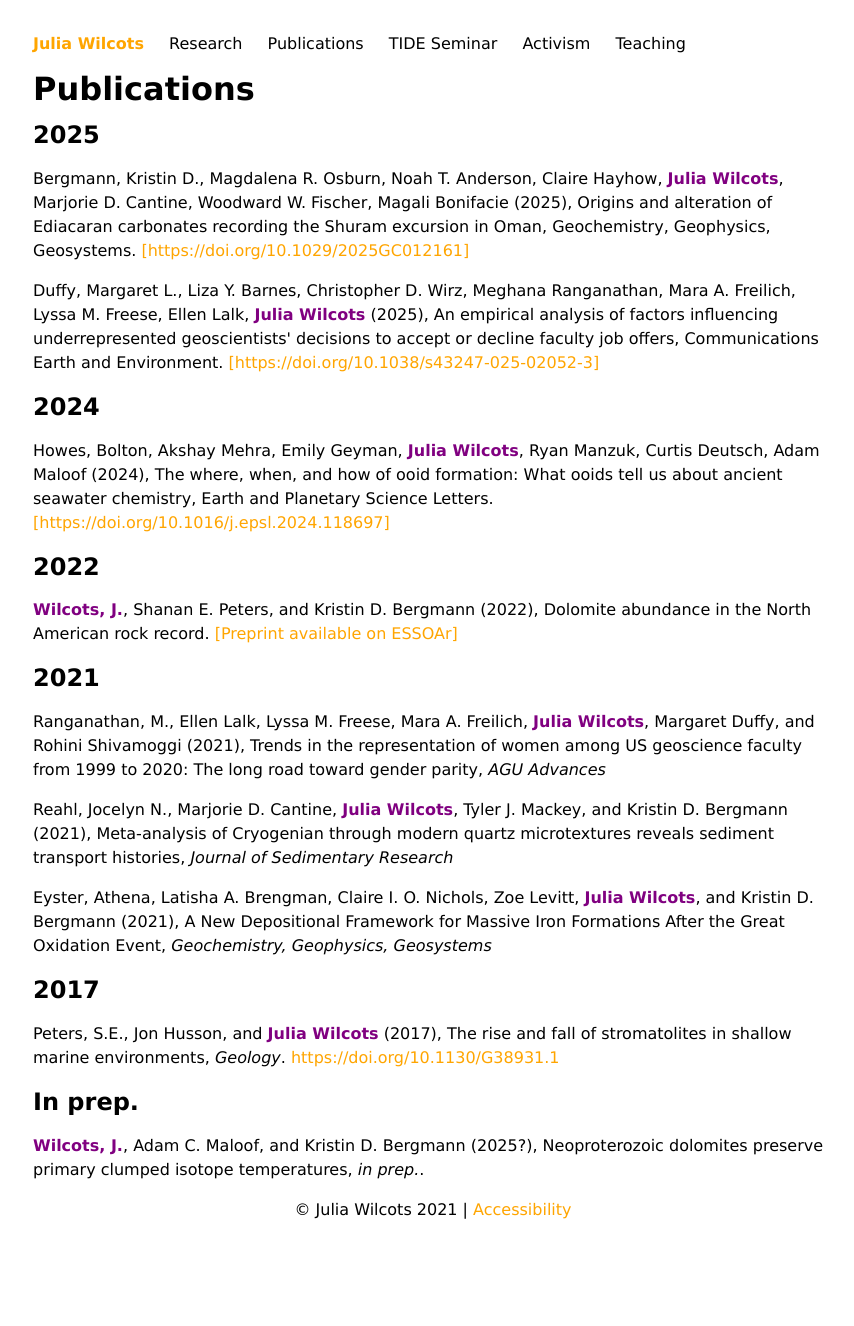
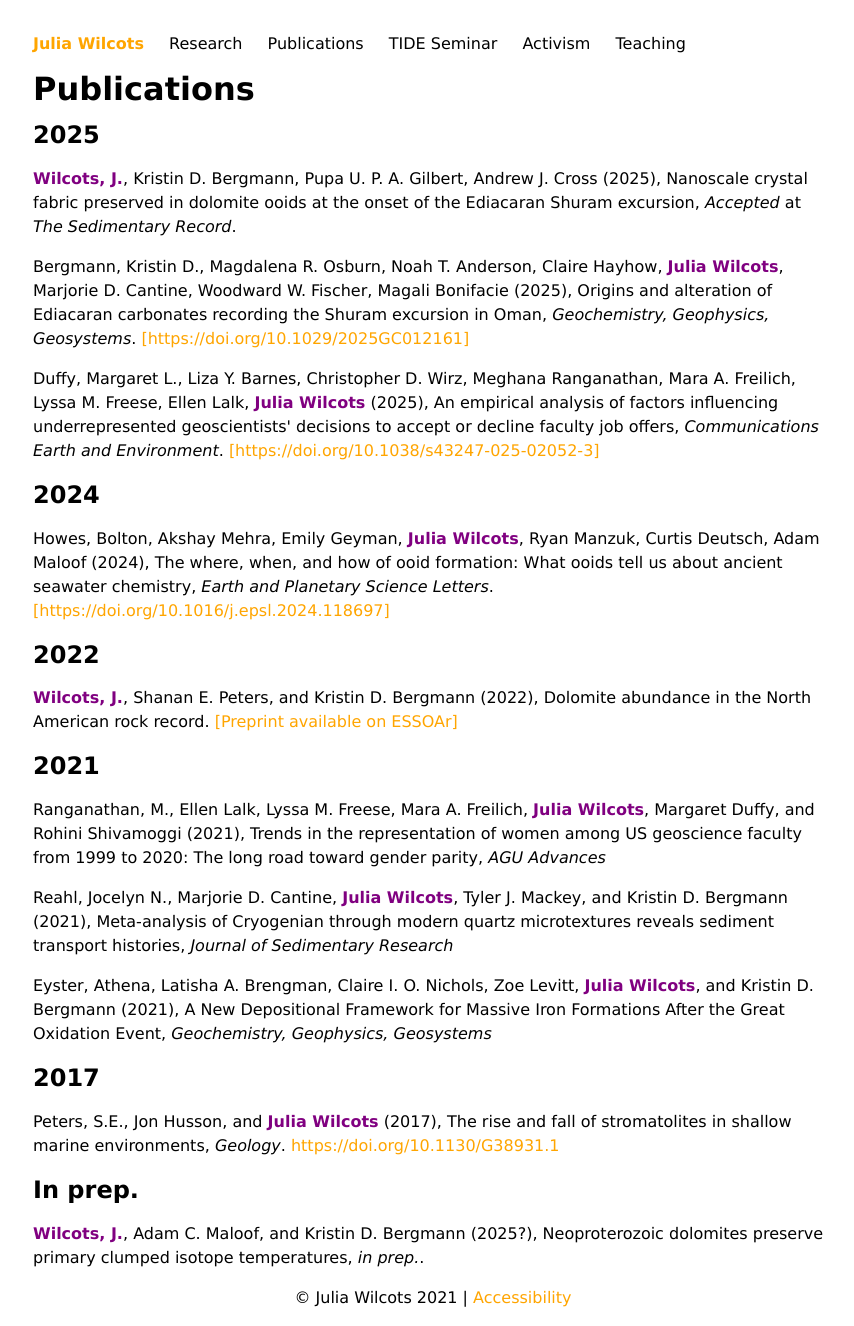
Before and after one commit to juliawilcots/juliawilcots.github.io, a Jekyll site: the page publications/index.html, which Jekyll copies as it is, in a window 1280 px wide. Shown: the whole page, without its empty margins (207-1061 px from the left). Built offline with Jekyll 4.4.1, drawn with Linux system fonts in a browser that asks for light colours; before the commit the page ends 1238 px from its top, so only the background shows below that.

```diff
--- a/publications/index.html
+++ b/publications/index.html
@@ -33,13 +33,16 @@
 <h1 id="publications">Publications</h1>
 
   <h2>2025</h2>
-    <p>Bergmann, Kristin D., Magdalena R. Osburn, Noah T. Anderson, Claire Hayhow, <strong style="color:purple;">Julia Wilcots</strong>, Marjorie D. Cantine, Woodward W. Fischer, Magali Bonifacie (2025), Origins and alteration of Ediacaran carbonates recording the Shuram excursion in Oman, Geochemistry, Geophysics, Geosystems. <a href="https://doi.org/10.1029/2025GC012161">[https://doi.org/10.1029/2025GC012161]</a> </p>
+   <p><strong style="color:purple;">Wilcots, J.</strong>, Kristin D. Bergmann, Pupa U. P. A. Gilbert, Andrew J. Cross (2025), Nanoscale crystal fabric preserved in dolomite ooids at the onset of the Ediacaran Shuram excursion, <em>Accepted</em> at <em>The Sedimentary Record</em>.</p>
 
-  <p>Duffy, Margaret L., Liza Y. Barnes, Christopher D. Wirz, Meghana Ranganathan, Mara A. Freilich, Lyssa M. Freese, Ellen Lalk, <strong style="color:purple;">Julia Wilcots</strong> (2025), An empirical analysis of factors influencing underrepresented geoscientists' decisions to accept or decline faculty job offers, Communications Earth and Environment. <a href="https://doi.org/10.1038/s43247-025-02052-3">[https://doi.org/10.1038/s43247-025-02052-3]</a></p>
+
+    <p>Bergmann, Kristin D., Magdalena R. Osburn, Noah T. Anderson, Claire Hayhow, <strong style="color:purple;">Julia Wilcots</strong>, Marjorie D. Cantine, Woodward W. Fischer, Magali Bonifacie (2025), Origins and alteration of Ediacaran carbonates recording the Shuram excursion in Oman, <em>Geochemistry, Geophysics, Geosystems</em>. <a href="https://doi.org/10.1029/2025GC012161">[https://doi.org/10.1029/2025GC012161]</a> </p>
+
+  <p>Duffy, Margaret L., Liza Y. Barnes, Christopher D. Wirz, Meghana Ranganathan, Mara A. Freilich, Lyssa M. Freese, Ellen Lalk, <strong style="color:purple;">Julia Wilcots</strong> (2025), An empirical analysis of factors influencing underrepresented geoscientists' decisions to accept or decline faculty job offers, <em>Communications Earth and Environment</em>. <a href="https://doi.org/10.1038/s43247-025-02052-3">[https://doi.org/10.1038/s43247-025-02052-3]</a></p>
 
   <h2>2024</h2>
   <p>
-    Howes, Bolton, Akshay Mehra, Emily Geyman, <strong style="color:purple;">Julia Wilcots</strong>, Ryan Manzuk, Curtis Deutsch, Adam Maloof (2024), The where, when, and how of ooid formation: What ooids tell us about ancient seawater chemistry, Earth and Planetary Science Letters. <a href="https://doi.org/10.1016/j.epsl.2024.118697">[https://doi.org/10.1016/j.epsl.2024.118697]</a>
+    Howes, Bolton, Akshay Mehra, Emily Geyman, <strong style="color:purple;">Julia Wilcots</strong>, Ryan Manzuk, Curtis Deutsch, Adam Maloof (2024), The where, when, and how of ooid formation: What ooids tell us about ancient seawater chemistry, <em>Earth and Planetary Science Letters</em>. <a href="https://doi.org/10.1016/j.epsl.2024.118697">[https://doi.org/10.1016/j.epsl.2024.118697]</a>
   </p>
 
   <h2>2022</h2>
```
